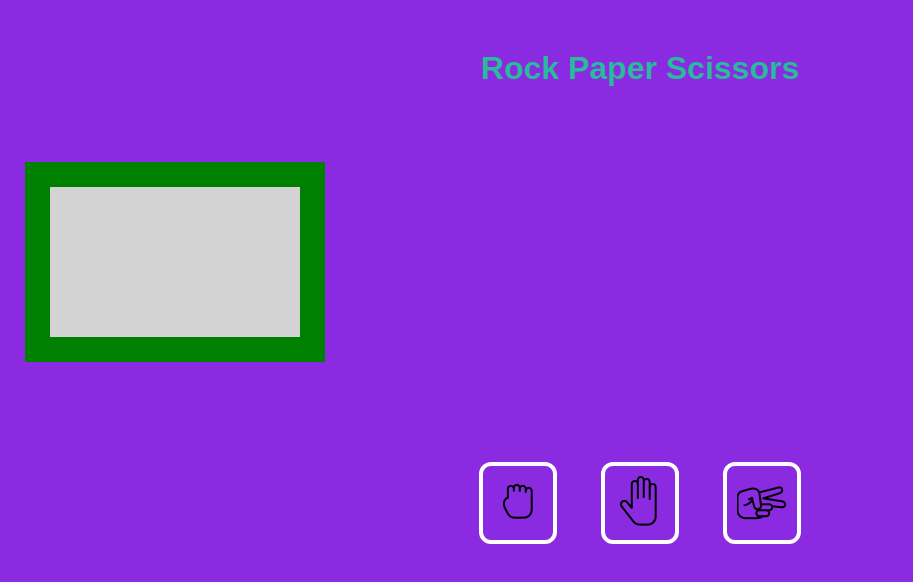
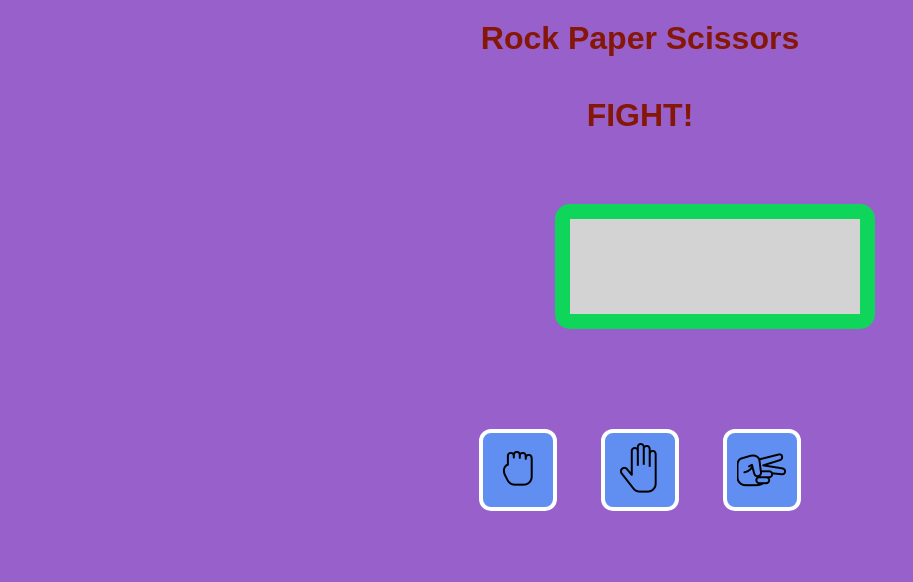
Before and after one commit to Noelryn/rockpaperscissors, a website: page src/index.html in a window 1280 px wide. Shown: the whole page, without its empty margins (0-913 px from the left). Drawn offline with Linux system fonts and the light colour scheme.

Commit message:
Adding in more styling and headers in styles sheets

```diff
--- a/src/index.html
+++ b/src/index.html
@@ -10,6 +10,7 @@
 
     <header>
     <h1>Rock Paper Scissors</h1>
+    <h1>FIGHT!</h1>
 
     <div class= "comchoice">
     <div class= "text-center font-mono" id="result"></div>
--- a/src/js/rock_paper_scissors.js
+++ b/src/js/rock_paper_scissors.js
@@ -13,17 +13,17 @@ function RockPaperScissors() {
             case "rock-scissors":
             case "paper-rock":
             case "scissors-paper":
-                return `WINNER!! The computer choice is ${computerChoice}`;
+                return `WINNER!! The Computer choose  ${computerChoice}`;
 
             case "rock-paper":
             case "paper-scissors":
             case "scissors-rock":
-                return `LOSER! The computer choice is ${computerChoice}`;
+                return `LOSER! The Computer choose ${computerChoice}`;
 
             case "rock-rock":
             case "paper-paper":
             case "scissors-scissors":
-                return `TIE! The computer choice is ${computerChoice}`;
+                return `TIE! The Computer choose ${computerChoice}`;
 
         }
     }
--- a/src/styles.css
+++ b/src/styles.css
@@ -5,34 +5,34 @@
 }
 
 body {
-    background-color: blueviolet
+    background-color: rgb(151, 96, 202)
 }
 
 header > h1 {
-    color:  #29bb9b;
-    padding: 50px;
+    color:  #851709;
+    padding: 20px;
     text-align: center;
     font-family: Asap, sans-serif;
 }
 
 .comchoice{
     background-color: lightgrey;
-
+    position:center;
     top: 50%;
     left: 50%;
     margin-top: 50px;
-    margin-left: -600px;
-    background-color: lightgrey;
-    height:200px;
-    width: 300px;
-    border: 25px solid green;
-    padding: 25px;
-    margin: 25px;
+    margin-left: 555px;
+    height: 125px;
+    width: 320px;
+    padding: 10px;
+    border-radius: 15px;
+    border: 15px solid rgb(15, 214, 91);
+    margin: 25;
     font-size: 25px;
     color: black;
     text-align: center;
     font-weight: bold;
-    font-family: Asap, sans-serif;
+    font-family: Asap, comic-sans;
 }
 
 .buttons{
@@ -41,6 +41,7 @@ header > h1 {
 }
 
 .button{
+    background-color: rgb(97, 143, 241);
     border: 4px solid white;
     border-radius: 12px;
     margin: 0 20px;
@@ -50,5 +51,5 @@ header > h1 {
 
 .button:hover {
     cursor: pointer;
-    background: rgb(122, 204, 160);
+    background: rgb(15, 214, 91);
 }
```
